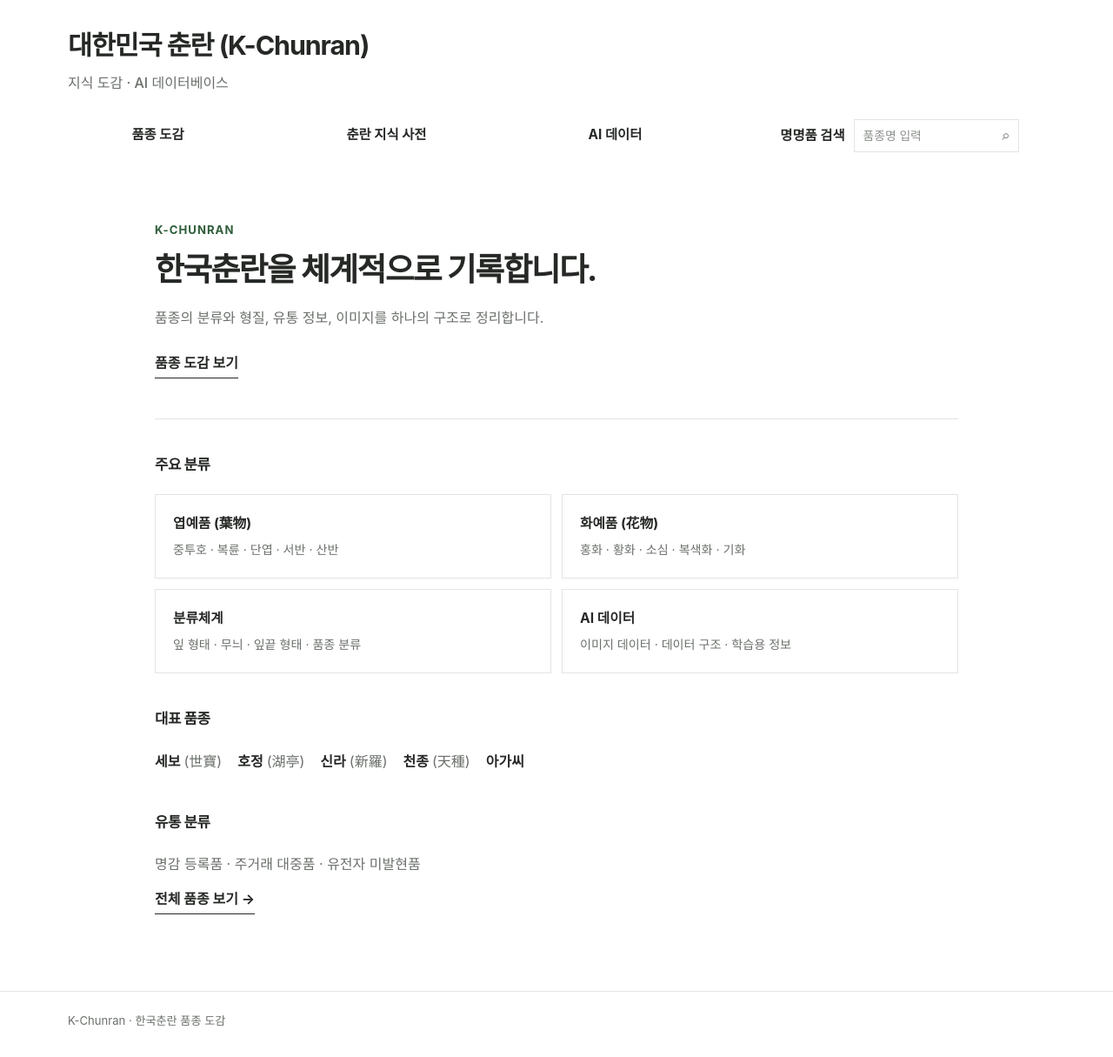
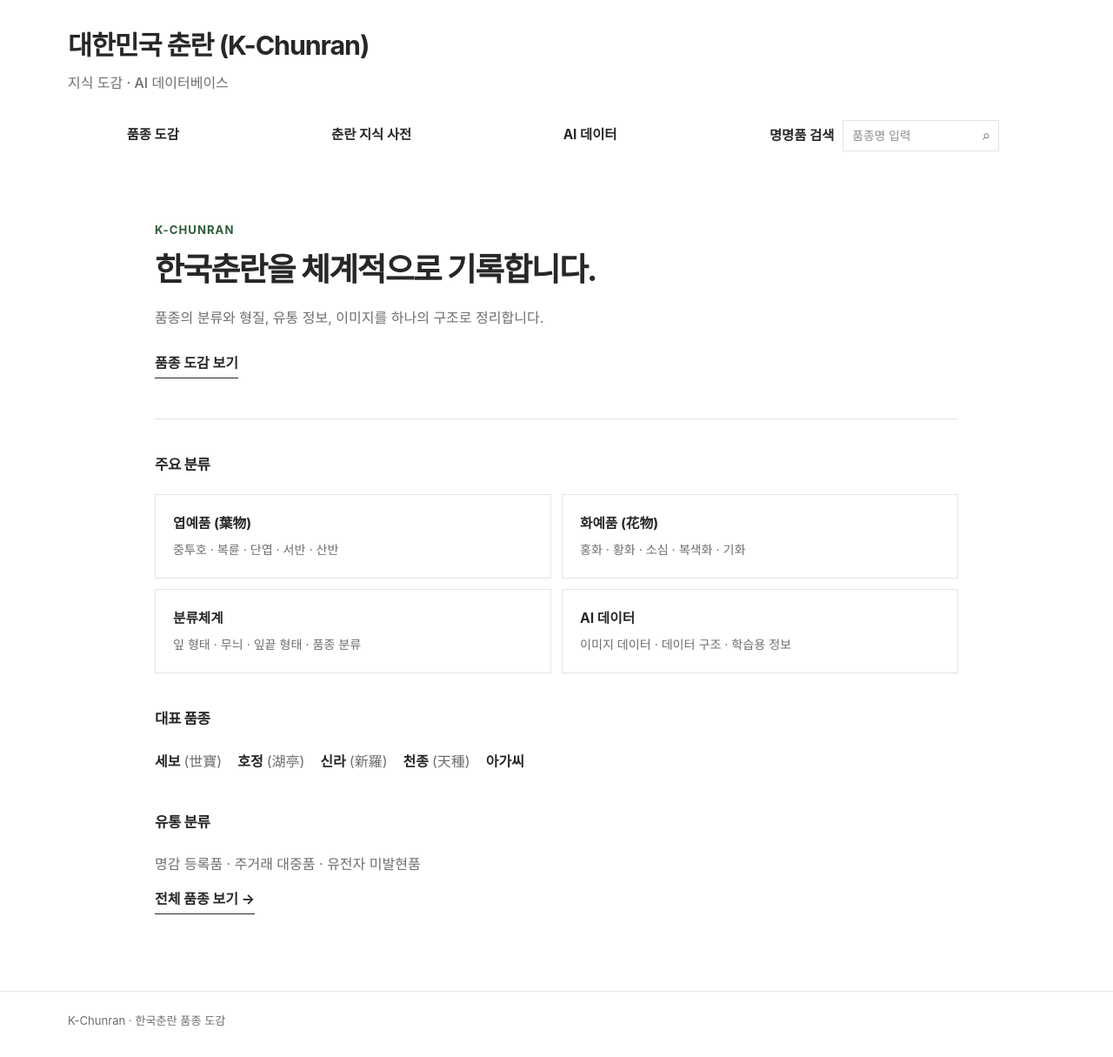
Before and after one commit to parasolra5-pixel/K-chunran, a Jekyll site: the page built from index.md, in a window 1280 px wide. Shown: the whole page at 87% size. Built offline with Jekyll 4.4.1, drawn with Linux system fonts in a browser that asks for light colours.

Commit message:
style: enlarge named variety search field

```diff
--- a/assets/css/k-chunran.css
+++ b/assets/css/k-chunran.css
@@ -102,7 +102,7 @@ a { color: inherit; }
 }
 
 .kc-nav-search {
-  flex: 1.35 1 0;
+  flex: 1.55 1 0;
   display: flex;
   align-items: center;
   justify-content: center;
@@ -120,8 +120,8 @@ a { color: inherit; }
 .kc-nav-search-box {
   display: flex;
   align-items: center;
-  width: min(190px, 100%);
-  height: 38px;
+  width: 180px;
+  height: 36px;
   border: 1px solid var(--kc-border);
   background: #fff;
 }
```
